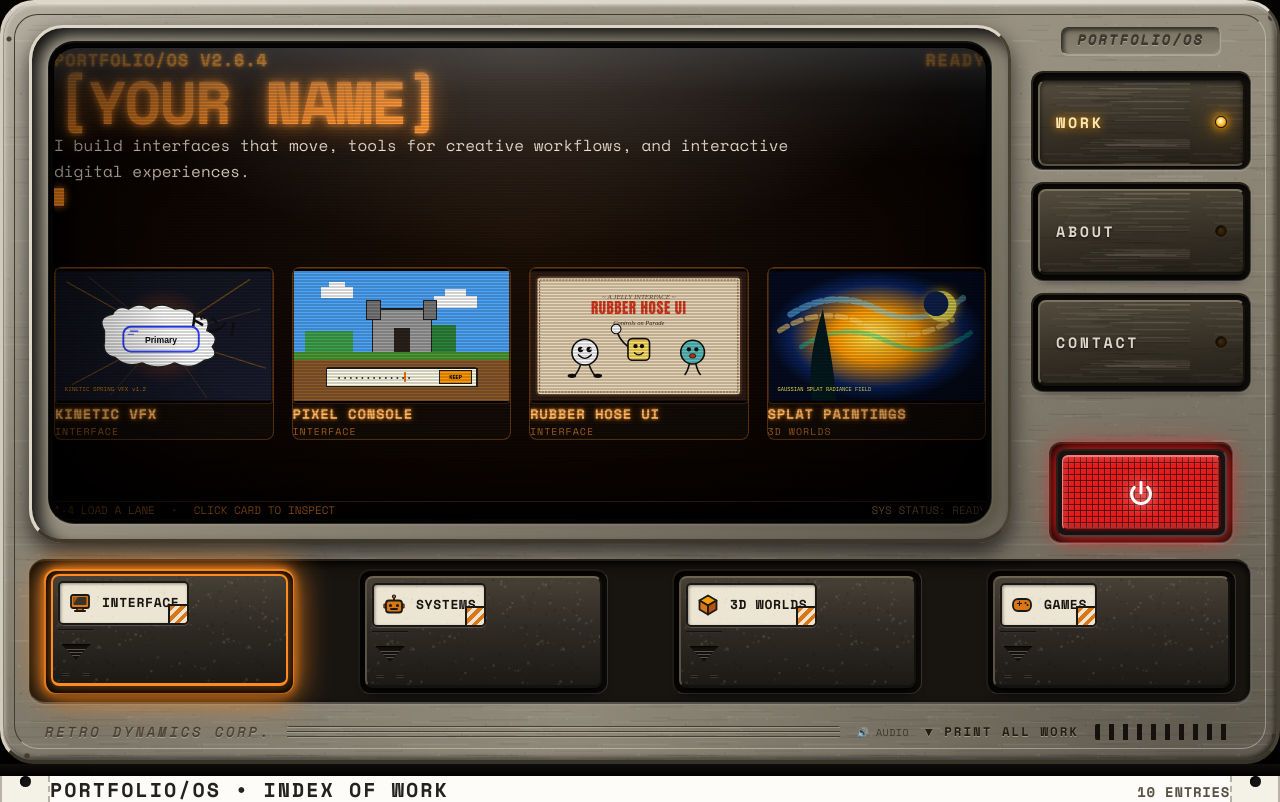
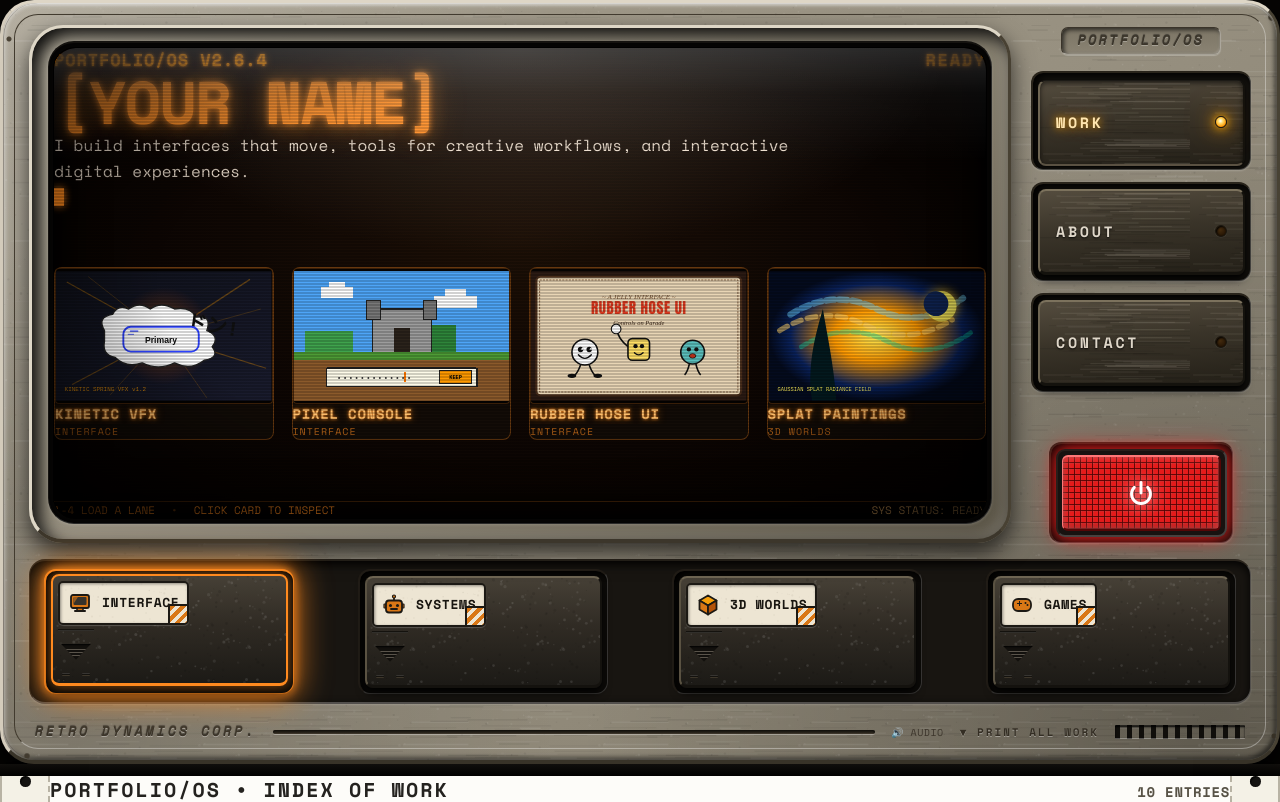
Before and after one commit to spixcy/portfolio, a React (Vite) app: page / in a window 1280 px wide. Shown: the top 802 px of the page. Built offline with nearby package versions, Linux system fonts and the light colour scheme.

Commit message:
style: polish bottom metal panel, debossed branding, heatsink groove, and cooling vents

```diff
--- a/src/index.css
+++ b/src/index.css
@@ -641,7 +641,7 @@ html, body {
 }
 
 /* ==========================================================================
-   CHASSIS FOOTER RAIL (BRAND, RIDGES, PRINT, VENTS)
+   CHASSIS FOOTER RAIL (BRAND, RIDGES, PRINT, VENTS) — REFERENCE IMAGE 1 & 5
    ========================================================================== */
 
 .chassis-rail-footer {
@@ -649,61 +649,62 @@ html, body {
   display: flex;
   align-items: center;
   gap: 16px;
-  padding: 0 16px;
+  padding: 0 6px;
   height: 24px;
 }
 
 /* Left Brand */
 .chassis-brand-text {
-  font-size: 0.85rem;
-  font-weight: 700;
+  font-family: var(--font-mono);
+  font-size: 13px;
+  font-weight: 800;
   font-style: italic;
-  letter-spacing: 0.22em;
-  color: rgba(30, 22, 14, 0.65);
-  text-shadow: 0 1px 0 rgba(255, 240, 215, 0.35);
+  letter-spacing: 0.24em;
+  color: #3b352a;
+  text-shadow: 0 1px 0 rgba(255, 255, 255, 0.35), 0 -1px 1px rgba(0, 0, 0, 0.55);
   white-space: nowrap;
 }
 
-/* Center Ridges / Heat-sink texture */
+/* Center Ridges / Heat-sink line */
 .chassis-heatsink-ridges {
   flex: 1;
-  height: 12px;
-  background: repeating-linear-gradient(
-    180deg,
-    rgba(0, 0, 0, 0.5) 0 1px,
-    rgba(255, 240, 215, 0.26) 1px 2px,
-    transparent 2px 5px
-  );
+  height: 4px;
+  background: linear-gradient(180deg, #383226 0%, #1f1b15 50%, #4a4234 100%);
   border-radius: 2px;
+  box-shadow: inset 0 1px 2px rgba(0, 0, 0, 0.8), 0 1px 0 rgba(255, 255, 255, 0.3);
 }
 
 /* PRINT ALL WORK Button */
 .chassis-print-feed-btn {
+  font-family: var(--font-mono);
   font-weight: 700;
-  font-size: 0.78rem;
-  letter-spacing: 0.16em;
-  color: #241b13;
-  text-shadow: 0 1px 0 rgba(255, 240, 215, 0.35);
+  font-size: 11px;
+  letter-spacing: 0.18em;
+  color: #342e24;
+  text-shadow: 0 1px 0 rgba(255, 255, 255, 0.35);
   cursor: pointer;
   white-space: nowrap;
-  transition: all 0.1s ease;
+  transition: all 0.12s ease;
 }
 
 .chassis-print-feed-btn:hover {
   color: #000;
-  filter: drop-shadow(0 0 4px rgba(255, 138, 31, 0.6));
+  text-shadow: 0 0 6px rgba(255, 138, 31, 0.6);
 }
 
-/* Far Right Slotted Vent */
+/* Far Right Slotted Exhaust Cooling Vent */
 .chassis-cooling-vent {
-  width: 140px;
-  height: 16px;
+  width: 130px;
+  height: 14px;
   background: repeating-linear-gradient(
     90deg,
-    #14110e 0 5px,
-    transparent 5px 14px
+    #100e0b 0 5px,
+    transparent 5px 12px
   );
-  border-radius: 2px;
+  border-radius: 1px;
+  box-shadow: inset 0 1px 2px rgba(0, 0, 0, 0.95);
+  border-top: 1px solid rgba(0, 0, 0, 0.6);
+  border-bottom: 1px solid rgba(255, 255, 255, 0.3);
 }
 
 /* ==========================================================================
```
